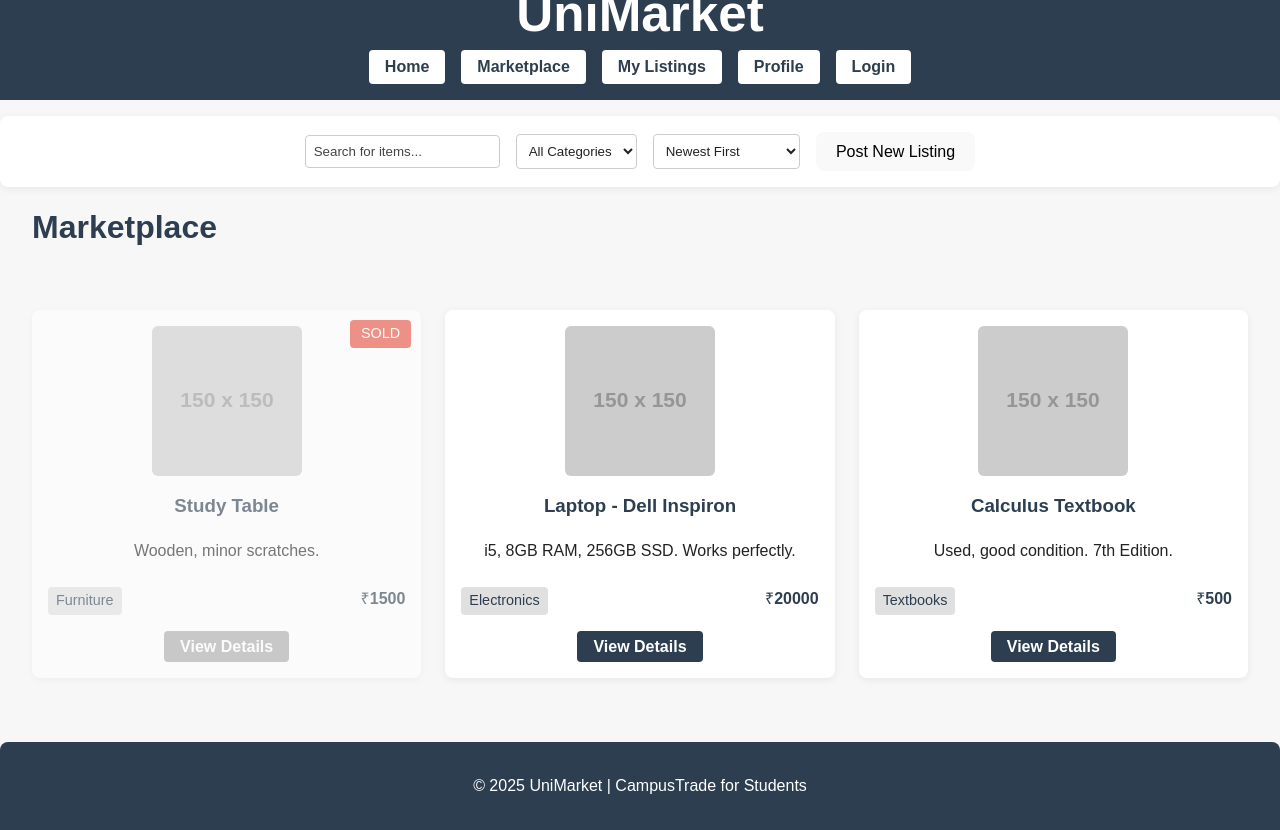
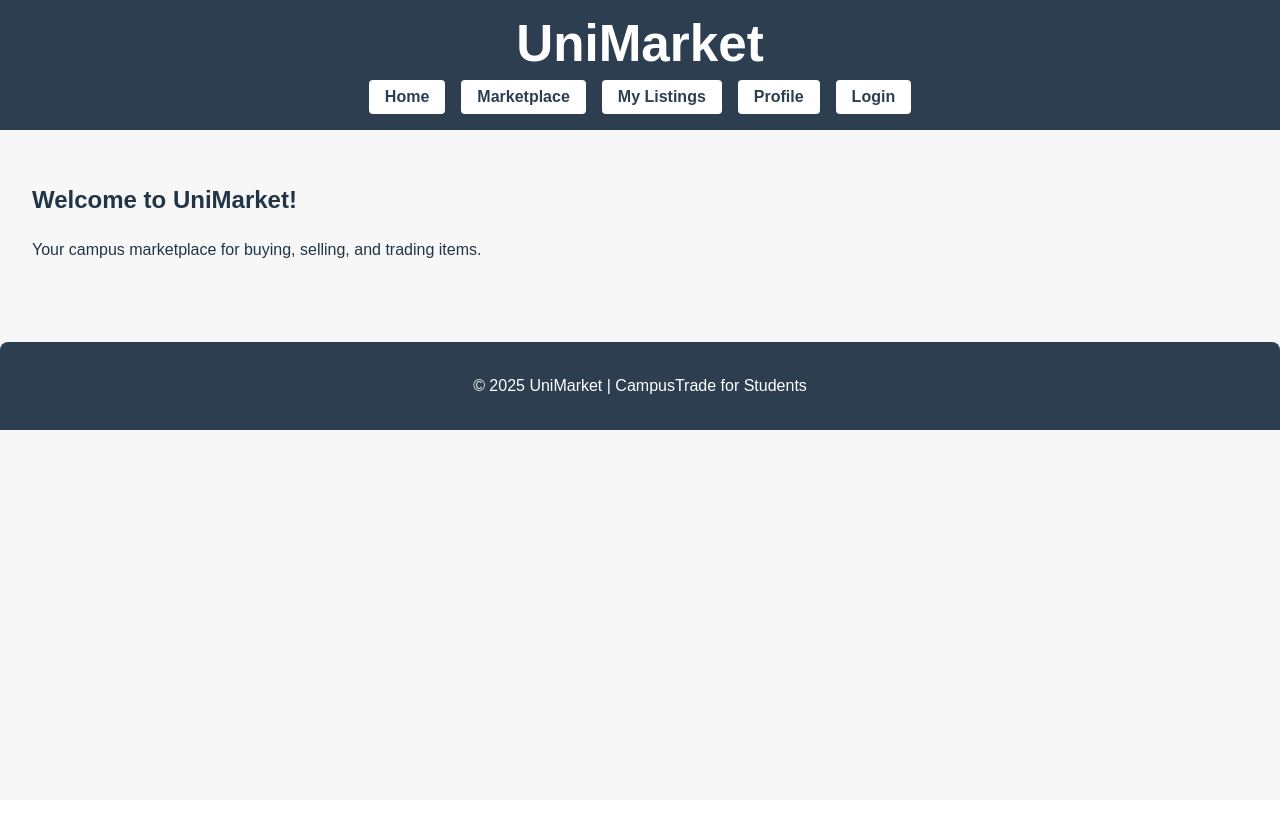
Before and after one commit to vansh1-0/UniMarket, a React (Vite) app in the folder frontend/: page / in a window 1280 px wide. After the commit the page ends 800 px from the top, so only its background shows below. Built offline with nearby package versions, Linux system fonts and the light colour scheme.

Commit message:
added navigation using react router

```diff
--- a/frontend/package.json
+++ b/frontend/package.json
@@ -11,7 +11,8 @@
   },
   "dependencies": {
     "react": "^19.1.1",
-    "react-dom": "^19.1.1"
+    "react-dom": "^19.1.1",
+    "react-router-dom": "^7.8.2"
   },
   "devDependencies": {
     "@eslint/js": "^9.33.0",
--- a/frontend/src/App.jsx
+++ b/frontend/src/App.jsx
@@ -1,4 +1,5 @@
 import React, { useState } from "react";
+import { BrowserRouter as Router, Routes, Route, Link } from "react-router-dom";
 import "./App.css";
 
 // Dummy data for listings
@@ -32,12 +33,16 @@ const dummyListings = [
   },
 ];
 
-function App() {
+
+function Home() {
+  return <div style={{ padding: "2rem" }}><h2>Welcome to UniMarket!</h2><p>Your campus marketplace for buying, selling, and trading items.</p></div>;
+}
+
+function Marketplace() {
   const [search, setSearch] = useState("");
   const [category, setCategory] = useState("All");
   const [sort, setSort] = useState("newest");
 
-  // Filter and sort logic
   let filteredListings = dummyListings.filter(
     (item) =>
       (category === "All" || item.category === category) &&
@@ -47,22 +52,11 @@ function App() {
   if (sort === "price") {
     filteredListings.sort((a, b) => a.price - b.price);
   } else {
-    filteredListings.sort((a, b) => b.id - a.id); // Newest first
+    filteredListings.sort((a, b) => b.id - a.id);
   }
 
   return (
-    <div className="app-container">
-      <header>
-        <h1>UniMarket</h1>
-        <nav>
-          <button>Home</button>
-          <button>Marketplace</button>
-          <button>My Listings</button>
-          <button>Profile</button>
-          <button>Login</button>
-        </nav>
-      </header>
-
+    <>
       <section className="search-bar">
         <input
           type="text"
@@ -101,11 +95,60 @@ function App() {
           ))}
         </div>
       </main>
+    </>
+  );
+}
 
-      <footer>
-        <p>© 2025 UniMarket | CampusTrade for Students</p>
-      </footer>
-    </div>
+function MyListings() {
+  return <div style={{ padding: "2rem" }}><h2>My Listings</h2><p>View, edit, or delete your listings here.</p></div>;
+}
+
+function Profile() {
+  return <div style={{ padding: "2rem" }}><h2>Profile</h2><p>View your profile and contact information.</p></div>;
+}
+
+function Login() {
+  return <div style={{ padding: "2rem" }}><h2>Login</h2><p>Sign in to your account.</p></div>;
+}
+
+function App() {
+  return (
+    <Router>
+      <div className="app-container">
+        <header>
+          <h1>UniMarket</h1>
+          <nav>
+            <Link to="/">
+              <button>Home</button>
+            </Link>
+            <Link to="/marketplace">
+              <button>Marketplace</button>
+            </Link>
+            <Link to="/my-listings">
+              <button>My Listings</button>
+            </Link>
+            <Link to="/profile">
+              <button>Profile</button>
+            </Link>
+            <Link to="/login">
+              <button>Login</button>
+            </Link>
+          </nav>
+        </header>
+
+        <Routes>
+          <Route path="/" element={<Home />} />
+          <Route path="/marketplace" element={<Marketplace />} />
+          <Route path="/my-listings" element={<MyListings />} />
+          <Route path="/profile" element={<Profile />} />
+          <Route path="/login" element={<Login />} />
+        </Routes>
+
+        <footer>
+          <p>© 2025 UniMarket | CampusTrade for Students</p>
+        </footer>
+      </div>
+    </Router>
   );
 }
 
```
Also changed, not shown: 1 other file (tests, documents, lock files or other folders).
